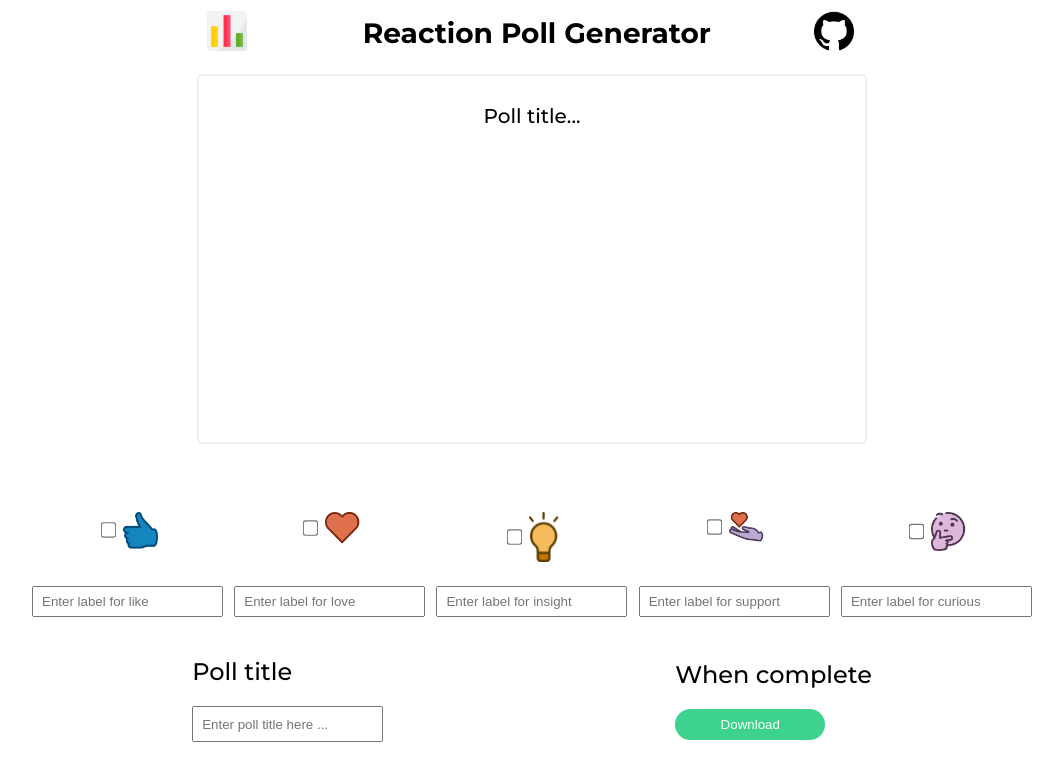
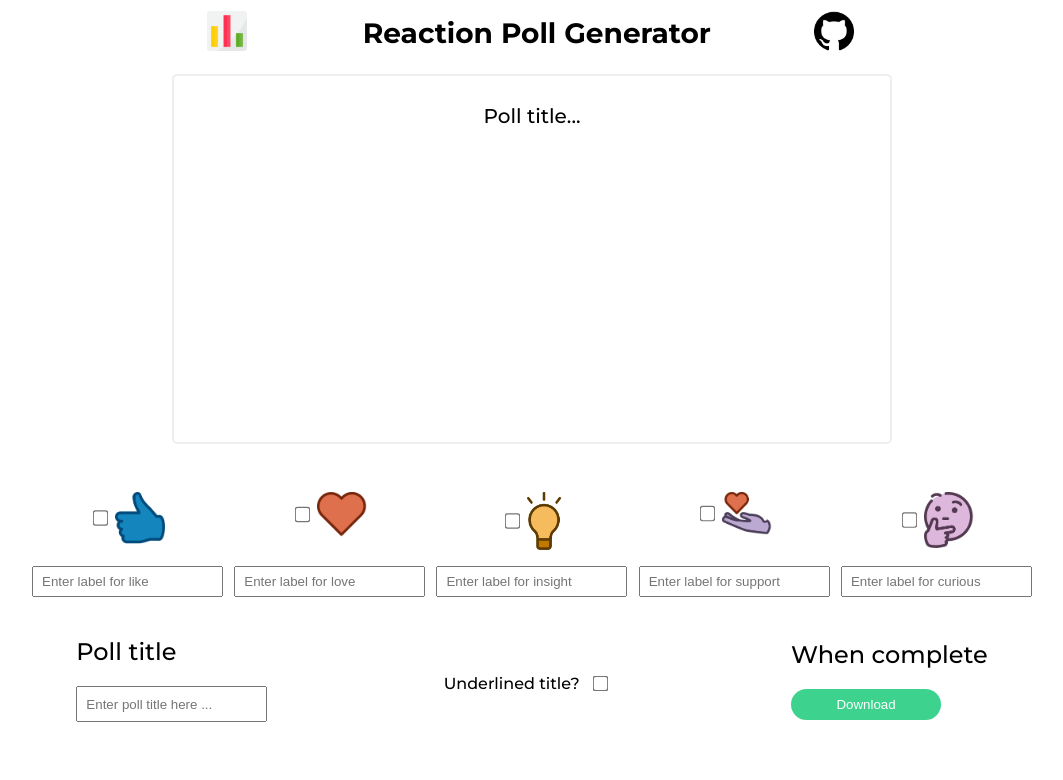
Before and after one commit to Ramzi-Abidi/Reaction-poll-generator, a React (Vite) app: page / in a window 1280 px wide. Shown: the top 780 px of the page, without its empty margins (108-1171 px from the left). Built offline with nearby package versions, Linux system fonts and the light colour scheme.

Commit message:
updating content width

```diff
--- a/src/components/Home.tsx
+++ b/src/components/Home.tsx
@@ -4,7 +4,7 @@ import insight from "/imgs/Linkedin-Insightful-Icon.png";
 import support from "/imgs/Linkedin-Support-Icon.png";
 import curious from "/imgs/Linkedin-Curious-Icon.png";
 import celebrate from "/imgs/Linkedin-Celebrate-icon.png";
-import { ChangeEvent, FormEvent, useState } from "react";
+import { ChangeEvent, FormEvent, ReactNode, useState } from "react";
 import Arrow from "./Arrow";
 import { icon } from "../utils/types";
 import pollIcon from "/imgs/poll.png";
@@ -21,6 +21,7 @@ const Home = () => {
         insightState: "",
     });
     const [isLoading, setIsLoading] = useState<boolean>(false);
+    const [underlinedTitle, setUnderlinedTitle] = useState<boolean>(false);
 
     // Function to update specific icon state
     const handleIconChange = (propertyName: string, newValue: string): void => {
@@ -153,6 +154,32 @@ const Home = () => {
         }
     };
 
+    const handleSetUnderlinedText = (
+        event: ChangeEvent<HTMLInputElement>,
+    ): void => {
+        // const checkboxId: string = event.target.id;
+        const checked: boolean = event.target.checked;
+
+        console.log("162", checked);
+
+        setUnderlinedTitle(() => checked);
+
+        console.log(underlinedTitle);
+    };
+
+    const renderTitle = (): JSX.Element => {
+        if (pollTitle == "") {
+            return <span style={{ fontWeight: "500" }}>Poll title...</span>;
+        }
+
+        if (underlinedTitle === true) {
+            return (
+                <span style={{ textDecoration: "underline" }}>{pollTitle}</span>
+            );
+        }
+
+        return <span>{pollTitle}</span>;
+    };
     return (
         <section>
             <div className="intro">
@@ -179,16 +206,7 @@ const Home = () => {
 
                 <div className="content" id="content">
                     <div className="container">
-                        <div className="title">
-                            {" "}
-                            {pollTitle === "" ? (
-                                <span style={{ fontWeight: "500" }}>
-                                    Poll title...
-                                </span>
-                            ) : (
-                                pollTitle
-                            )}{" "}
-                        </div>
+                        <div className="title">{renderTitle()}</div>
                         <div className="poll-content">
                             {icons.map((el: icon, index: number) => {
                                 return (
@@ -211,7 +229,7 @@ const Home = () => {
                                                 alt="Icon"
                                                 style={
                                                     el.type === "insight"
-                                                        ? { width: "25px" }
+                                                        ? { width: "35px" }
                                                         : {}
                                                 }
                                             />
@@ -377,6 +395,14 @@ const Home = () => {
                         onChange={handleChange}
                     />
                 </div>
+                <div className="underlined-text-quest">
+                    <p className="light-text" style={{marginRight: "10px"}}>Underlined title?</p>
+                    <input
+                        type="checkbox"
+                        id="like"
+                        onChange={handleSetUnderlinedText}
+                    />
+                </div>
                 <div>
                     <h2 className="light-text">When complete</h2>
                     {isLoading && (
--- a/src/index.css
+++ b/src/index.css
@@ -87,7 +87,7 @@ input[type="checkbox"] {
     }
 }
 .reaction-icons {
-    margin-top: 3rem;
+    margin-top: 1.75rem;
 }
 .reaction-icons .container {
     display: flex;
@@ -95,14 +95,14 @@ input[type="checkbox"] {
 }
 @media (max-width: 992px) {
     .reaction-icons .container {
-        flex-wrap: wrap-reverse;
+        flex-wrap: wrap;
         gap: 30px;
     }
 }
 .content {
     margin-top: 1rem;
     border-radius: 5px;
-    width: 650px;
+    width: 700px;
     min-height: 350px;
     padding: 0.5rem;
     border: 2px solid var(--border-content-color);
@@ -180,7 +180,7 @@ input[type="checkbox"] {
     overflow-wrap: break-word;
 }
 .icon-holder img {
-    width: 35px;
+    width: 50px;
 }
 @media (max-width: 768px) {
     .icon-holder img {
@@ -188,7 +188,7 @@ input[type="checkbox"] {
     }
 }
 .icon-holder img.insight-img {
-    width: 30px;
+    width: 35px;
 }
 
 /* Arrow displayed in poll content */
@@ -236,7 +236,6 @@ input[type="checkbox"] {
     align-items: center;
     gap: 15px;
 }
-
 .btn {
     cursor: pointer;
     padding: 0.5rem 1rem;
@@ -267,3 +266,10 @@ input[type="checkbox"] {
 .star-github-img-container:hover {
     background-color: rgb(237, 231, 231);
 }
+
+.underlined-text-quest {
+    display: flex;
+    justify-content: center;
+    align-items: center;
+    padding-top: 1.75rem;
+}
```
